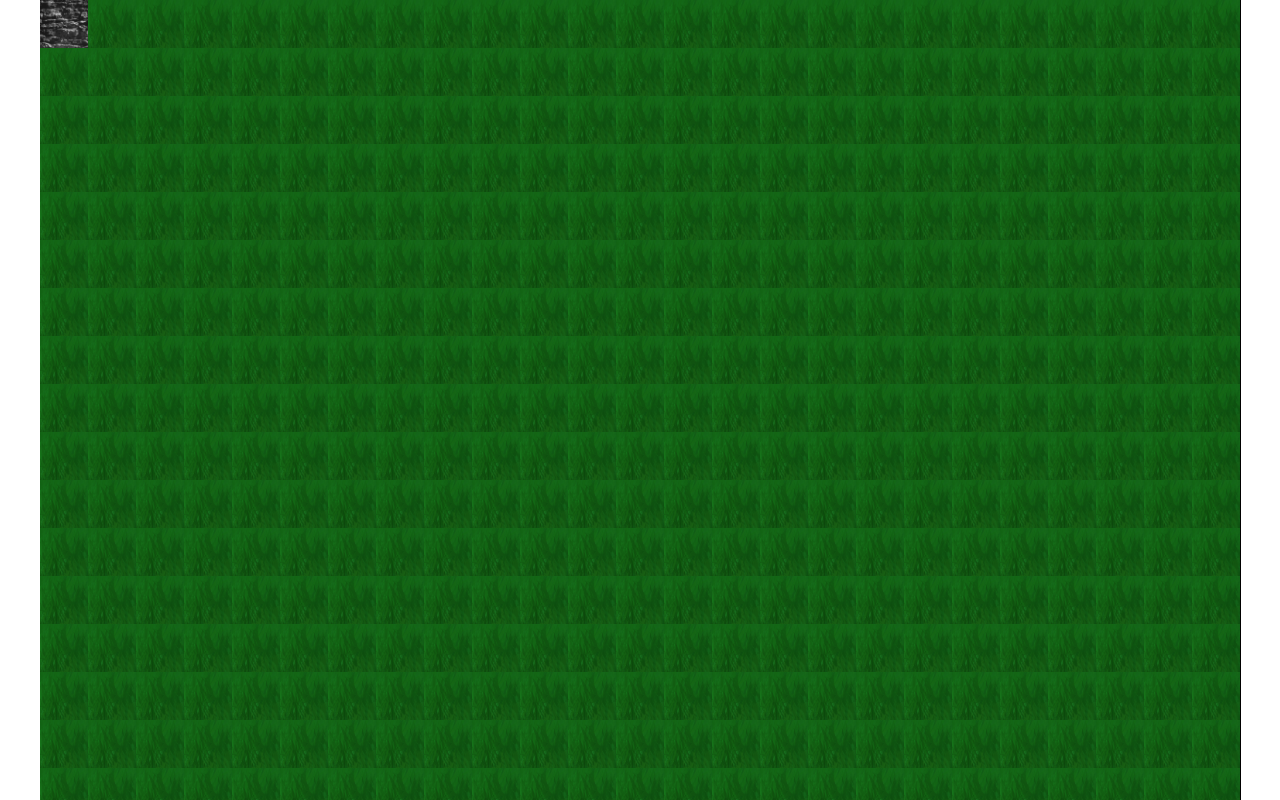
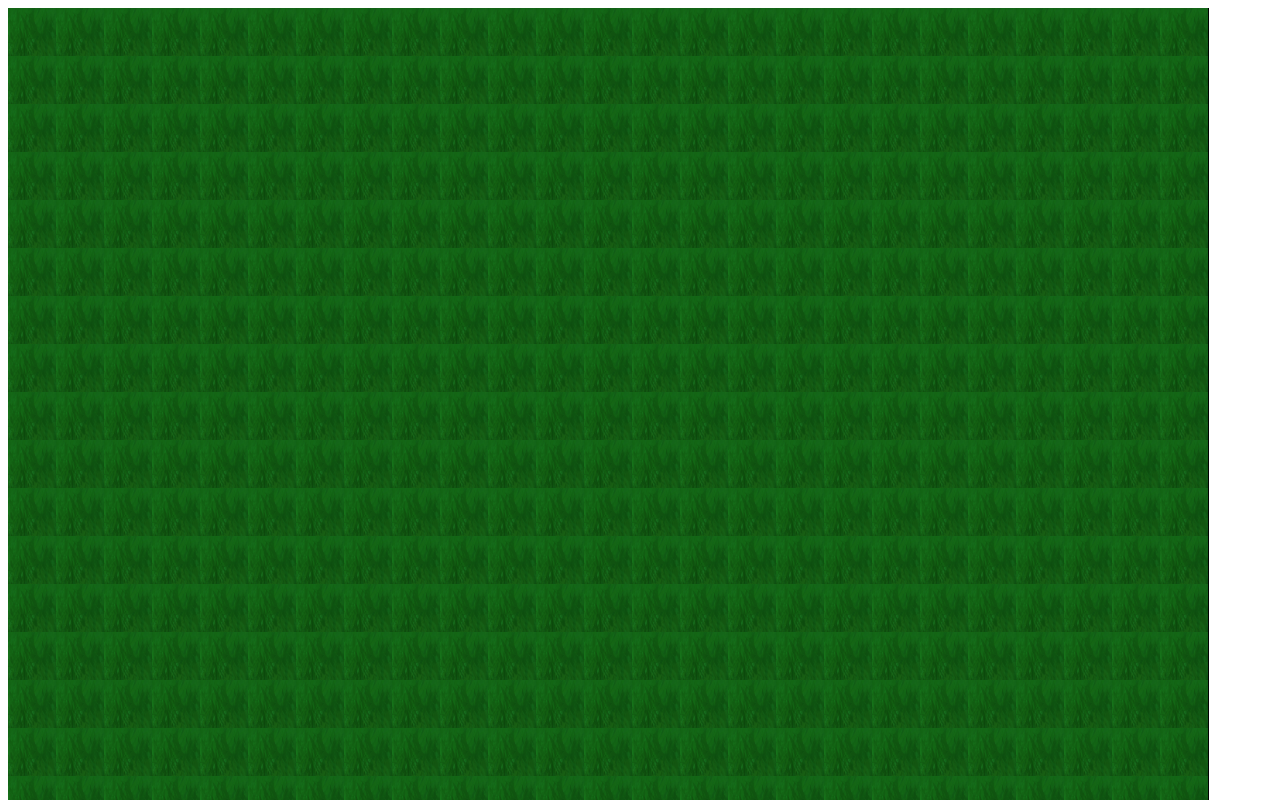
Before and after one commit to Robot-Versus-Zombies/front-end, a React (Create React App) app: page / in a window 1280 px wide. Shown: the top 800 px of the page. Built offline with nearby package versions, Linux system fonts and the light colour scheme.

Commit message:
added node-sass

```diff
--- a/package.json
+++ b/package.json
@@ -6,6 +6,7 @@
 		"@testing-library/jest-dom": "^4.2.4",
 		"@testing-library/react": "^9.3.2",
 		"@testing-library/user-event": "^7.1.2",
+		"node-sass": "^4.14.1",
 		"react": "^16.13.1",
 		"react-dom": "^16.13.1",
 		"react-scripts": "3.4.1"
--- a/src/App.css
+++ /dev/null
@@ -1,67 +0,0 @@
-.App {
-	text-align: center;
-}
-
-.App-logo {
-	height: 40vmin;
-	pointer-events: none;
-}
-
-@media (prefers-reduced-motion: no-preference) {
-	.App-logo {
-		animation: App-logo-spin infinite 20s linear;
-	}
-}
-
-.App-header {
-	background-color: #282c34;
-	min-height: 100vh;
-	display: flex;
-	flex-direction: column;
-	align-items: center;
-	justify-content: center;
-	font-size: calc(10px + 2vmin);
-	color: white;
-}
-
-.App-link {
-	color: #61dafb;
-}
-
-@keyframes App-logo-spin {
-	from {
-		transform: rotate(0deg);
-	}
-	to {
-		transform: rotate(360deg);
-	}
-}
-
-.game-board
-{
-	border: 1px solid black;
-	border-width: 0 1px 1px 0;
-	display: inline-block;
-}
-
-.board-row
-{
-	line-height: 0;
-    white-space: nowrap;
-}
-
-.tile {
-	width: 3em;
-	height: 3em;
-	/*border: 1px solid black;
-	border-width: 1px 0 0 1px;*/
-	display: inline-block;
-	background-size: cover;
-	/* default image: grass */
-	background-image: url('./images/grasssq.png');
-}
-
-.tile.wall
-{
-	background-image: url('./images/wallsq.png');
-}
--- a/src/App.js
+++ b/src/App.js
@@ -1,6 +1,6 @@
 import React from 'react';
 import GameBoard from './components/GameBoard';
-import './App.css';
+import './SCSS/main.scss';
 
 function App() {
 	return (
--- /dev/null
+++ b/src/SCSS/_gameboard.scss
@@ -0,0 +1,24 @@
+.game-board {
+	border: 1px solid black;
+	border-width: 0 1px 1px 0;
+	display: inline-block;
+}
+
+.board-row {
+	line-height: 0;
+	white-space: nowrap;
+}
+
+.tile {
+	width: 3em;
+	height: 3em;
+	/*border: 1px solid black;
+	border-width: 1px 0 0 1px;*/
+	display: inline-block;
+	background-size: cover;
+	/* default image: grass */
+	background-image: url('../images/grasssq.png');
+	.wall {
+		background-image: url('../images/wallsq.png');
+	}
+}
--- /dev/null
+++ b/src/SCSS/_variables.scss
@@ -0,0 +1,12 @@
+// white
+$color-white: #fff;
+// eerie black
+$color-black: #1c1c1c;
+// android green
+$color-primary: #9bc500;
+// tufts blue
+$color-secondary: #2892d7;
+// cinnabar
+$color-tertiary: #e94f37;
+
+$default-font-size: 1.4rem;
--- /dev/null
+++ b/src/SCSS/main.scss
@@ -0,0 +1,2 @@
+@import './gameboard.scss';
+@import './variables.scss';
--- a/src/index.css
+++ /dev/null
@@ -1,13 +0,0 @@
-body {
-	margin: 0;
-	font-family: -apple-system, BlinkMacSystemFont, 'Segoe UI', 'Roboto',
-		'Oxygen', 'Ubuntu', 'Cantarell', 'Fira Sans', 'Droid Sans',
-		'Helvetica Neue', sans-serif;
-	-webkit-font-smoothing: antialiased;
-	-moz-osx-font-smoothing: grayscale;
-}
-
-code {
-	font-family: source-code-pro, Menlo, Monaco, Consolas, 'Courier New',
-		monospace;
-}
--- a/src/index.js
+++ b/src/index.js
@@ -1,6 +1,5 @@
 import React from 'react';
 import ReactDOM from 'react-dom';
-import './index.css';
 import App from './App';
 import * as serviceWorker from './serviceWorker';
 
```
Also changed, not shown: 1 other file (tests, documents, lock files or other folders).
